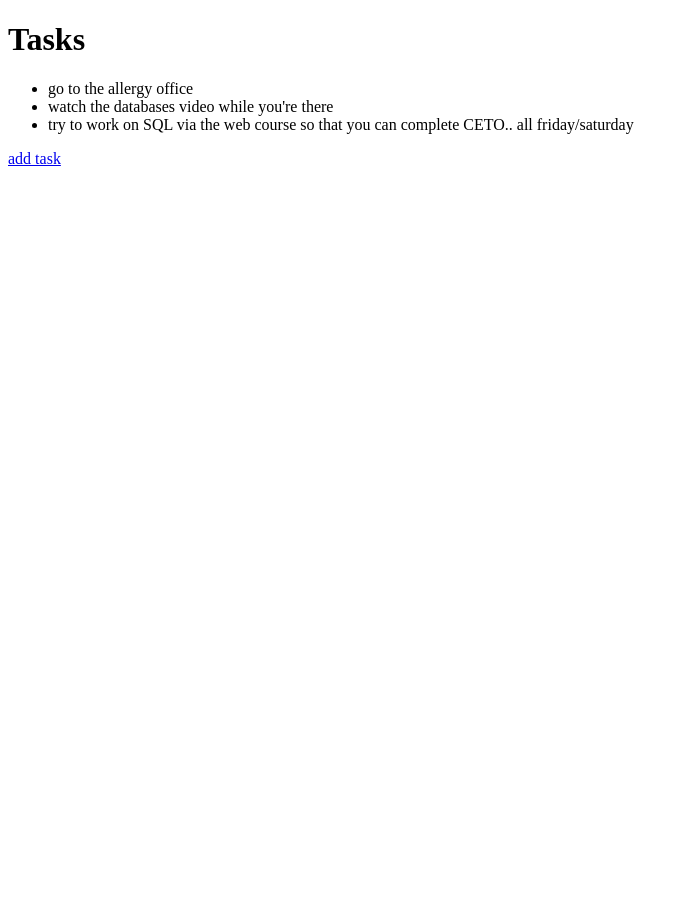
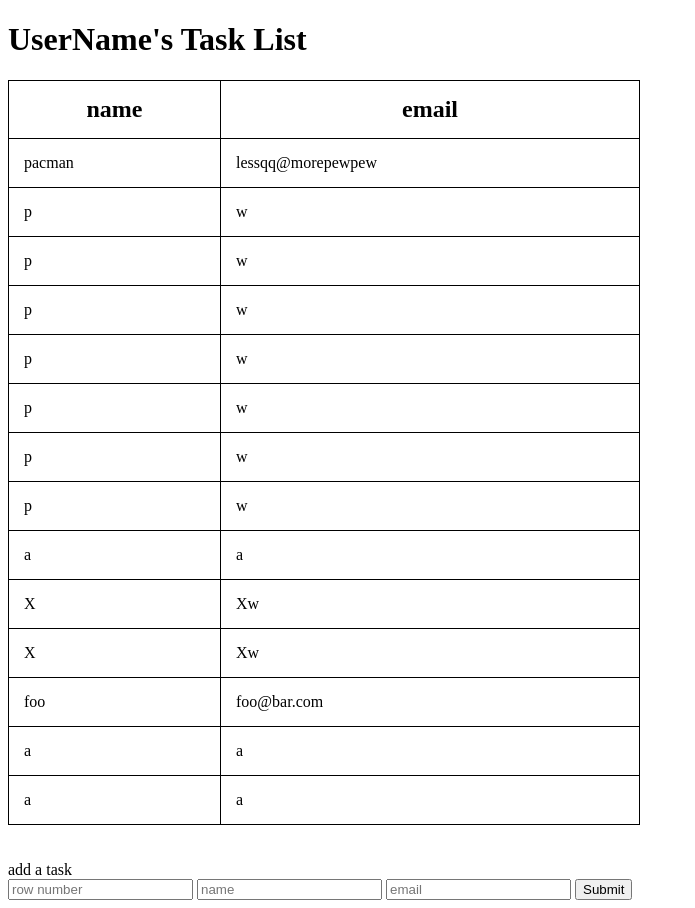
Before and after one commit to PaxAmericana/todo_app, a Flask app: page / in a window 1280 px wide. Shown: the whole page, without its empty margins (0-695 px from the left). Before the commit the page ends 166 px from the top, so only its background shows below. Run offline with Flask 2, Linux system fonts and the light colour scheme; data comes from the database, SQL or seed files in the repository; both versions use the stored data as it was after the commit.

Commit message:
added database connection with sqlite3

```diff
--- a/app.py
+++ b/app.py
@@ -1,25 +1,35 @@
 from flask import Flask, render_template, request, redirect
-
 app = Flask(__name__)
 
-todos = [
-        "go to the allergy office",
-        "watch the databases video while you're there",
-        "try to work on SQL via the web course so that you can complete CETO.. all friday/saturday",
-]
+import sqlite3
+conn = sqlite3.connect('registrants.db')
+db = conn.cursor()
+conn.row_factory = sqlite3.Row
+
 
 @app.route('/')
 def tasks():
+    with sqlite3.connect('registrants.db') as conn:
+        conn.row_factory = sqlite3.Row
+        db = conn.cursor()
+
+        db.execute("SELECT * FROM registrants")
+        todos = db.fetchall()
     return render_template('tasks.html', todos=todos)
 # GET requests allowed by default
 # allow POST requests, which will constain a FORM which contains info that you can choose to POST
-@app.route('/add_task', methods =["GET", "POST"])
+@app.route('/add_task', methods =["POST"])
 def add_task():
-    if request.method == 'GET':
-        return render_template('add_task.html')
+    # if request.method == 'GET':
+    #     return render_template('add_task.html')
     if request.method == "POST":
-        todo = request.form.get('task')
-        todos.append(todo)
+        with sqlite3.connect('registrants.db') as conn:
+            conn.row_factory = sqlite3.Row
+            db = conn.cursor()
+            name = request.form.get('name')
+            email = request.form.get('email')
+            db.execute("INSERT INTO registrants (name, email) VALUES (?, ?)", [name, email])
+            conn.commit()
         return redirect('/')
         # rather than past render_template(tasks.html many times, the tasks function will handle that for me, just tell it to go to that function
         #return render_template(tasks.html, todos=todos)
--- a/templates/tasks.html
+++ b/templates/tasks.html
@@ -1,12 +1,41 @@
 {% extends "layout.html" %}
 
 {% block body %}
-    <h1>Tasks</h1>
-    <ul>
-        {% for todo in todos %}
-            <li>{{ todo }}</li>
-        {% endfor %}
-    </ul>
+<style>
+table {
+  border-collapse: collapse;
+  width: 50%
+}
+th {
+    font-size: 24px;
+}
+table, th, td {
+  border: 1px solid black;
+  padding: 15px;
+}
+</style>
 
-<a href="/add_task">add task</a>
+<h1>UserName's Task List</h1>
+<table>
+    <tr>
+        <th>name</th>
+        <th>email</th>
+    </tr>
+    {% for row in todos %}
+    <tr>
+        <td>{{ row["name"] }}</td>
+        <td>{{ row["email"] }}</td>
+    </tr>
+    {% endfor %}
+</table>
+
+<p1><br><br></p1>
+
+<p1>add a task</p1>
+<form action="/add_task" method="POST">
+    <input name="task_index" type="text" placeholder="row number">
+    <input name="name" type="text" placeholder="name">
+    <input name="email" type="text" placeholder="email">
+    <input type="submit">
+</form>
 {% endblock %}
```
Also changed, not shown: registrants.db.
